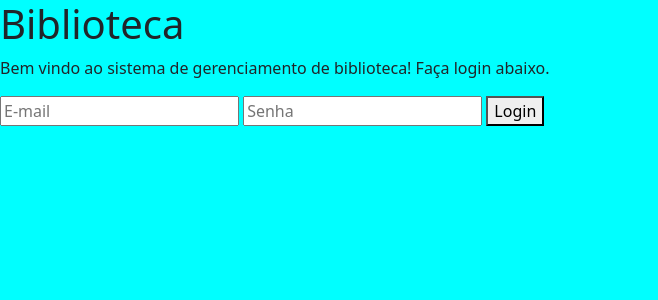
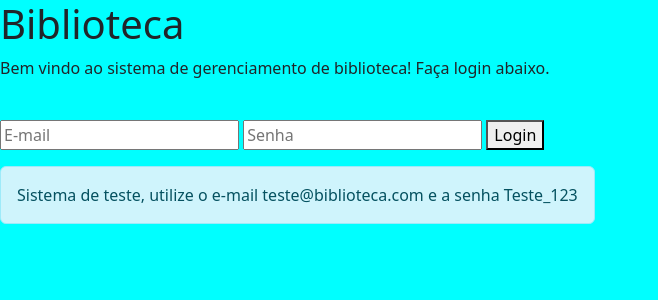
Before and after one commit to Guilherme731/login_biblioteca, a PHP site: page / in a window 1280 px wide. Shown: the top 300 px of the page, without its empty margins (0-658 px from the left). Run offline with PHP 8.4, Linux system fonts and the light colour scheme.

Commit message:
ADD Usuario padrao e login via hash

```diff
--- a/index.php
+++ b/index.php
@@ -13,14 +13,14 @@ if ($_SERVER["REQUEST_METHOD"] === "POST") {
     $user = $_POST["email"] ?? "";
     $pass = $_POST["password"] ?? "";
 
-    $stmt = $mysqli->prepare("SELECT id, email, senha FROM usuarios WHERE email=? AND senha=?");
-    $stmt->bind_param("ss", $user, $pass);
+    $stmt = $conn->prepare("SELECT id, email, senha FROM usuarios WHERE email=?");
+    $stmt->bind_param("s", $user);
     $stmt->execute();
     $result = $stmt->get_result();
     $dados = $result->fetch_assoc();
     $stmt->close();
 
-    if ($dados) {
+    if (password_verify($pass, $dados['senha'])) {
         $_SESSION["user_id"] = $dados["id"];
         $_SESSION["email"] = $dados["email"];
         header("Location: public/emprestimos/read.php");
@@ -33,7 +33,7 @@ if ($_SERVER["REQUEST_METHOD"] === "POST") {
 
 ?>
 
-<html lang="en">
+<html lang="pt-BR">
 <head>
     <meta charset="UTF-8">
     <meta name="viewport" content="width=device-width, initial-scale=1.0">
@@ -43,11 +43,16 @@ if ($_SERVER["REQUEST_METHOD"] === "POST") {
 </head>
 <body>
     <h1>Biblioteca</h1>
-    <p>Bem vindo ao sistema de gerenciamento de biblioteca! Faça login abaixo.</p>
+    <p>Bem vindo ao sistema de gerenciamento de biblioteca! Faça login abaixo.</p><br>
+    <?php if ($msg): ?><p class="alert alert-warning" role="alert" style="width: fit-content;"><?= $msg ?></p><?php endif; ?>
     <form action="" method="post">
         <input type="email" name="email" id="email" placeholder="E-mail">
         <input type="password" name="password" id="password" placeholder="Senha">
         <button type="submit">Login</button>
     </form>
+
+    <p class="alert alert-info" role="alert" style="width: fit-content;">
+        Sistema de teste, utilize o e-mail teste@biblioteca.com e a senha Teste_123
+    </p>
 </body>
 </html>
```
Also changed, not shown: db/db.sql (+9 -0 lines).
